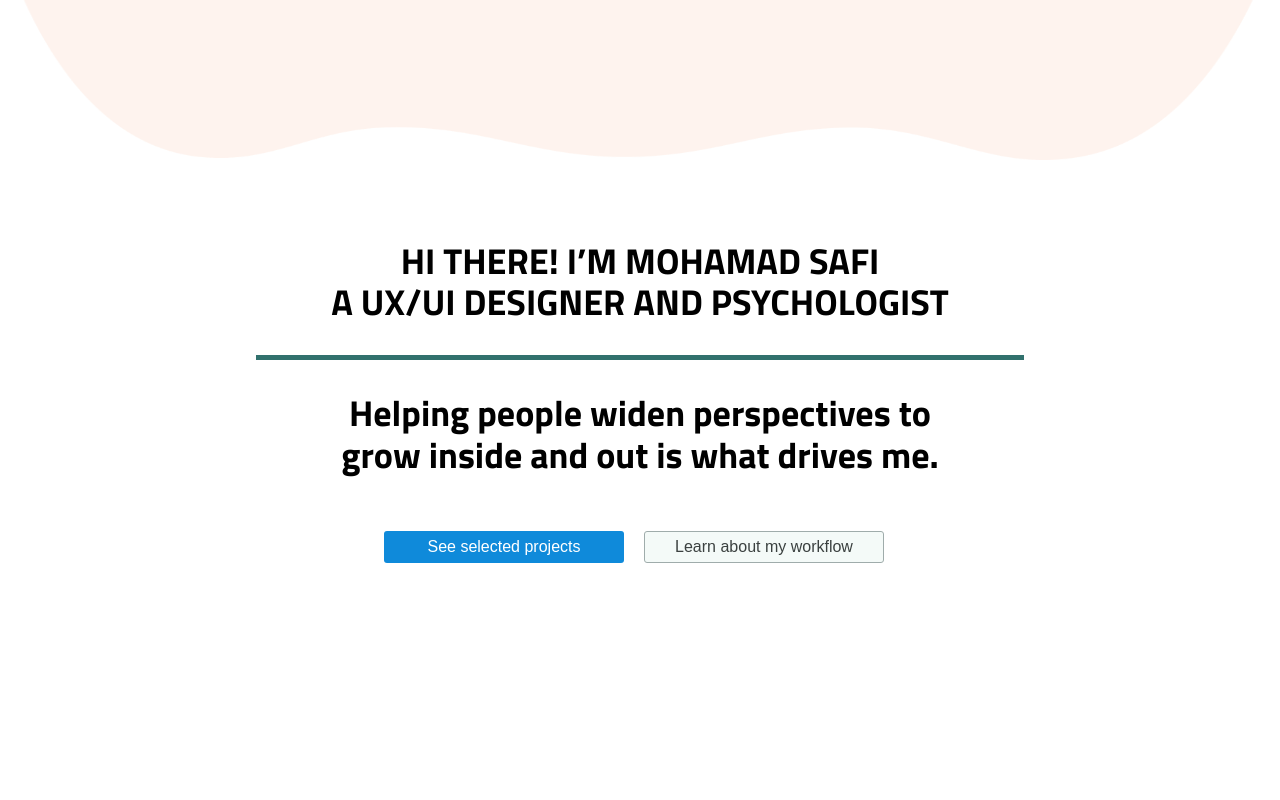
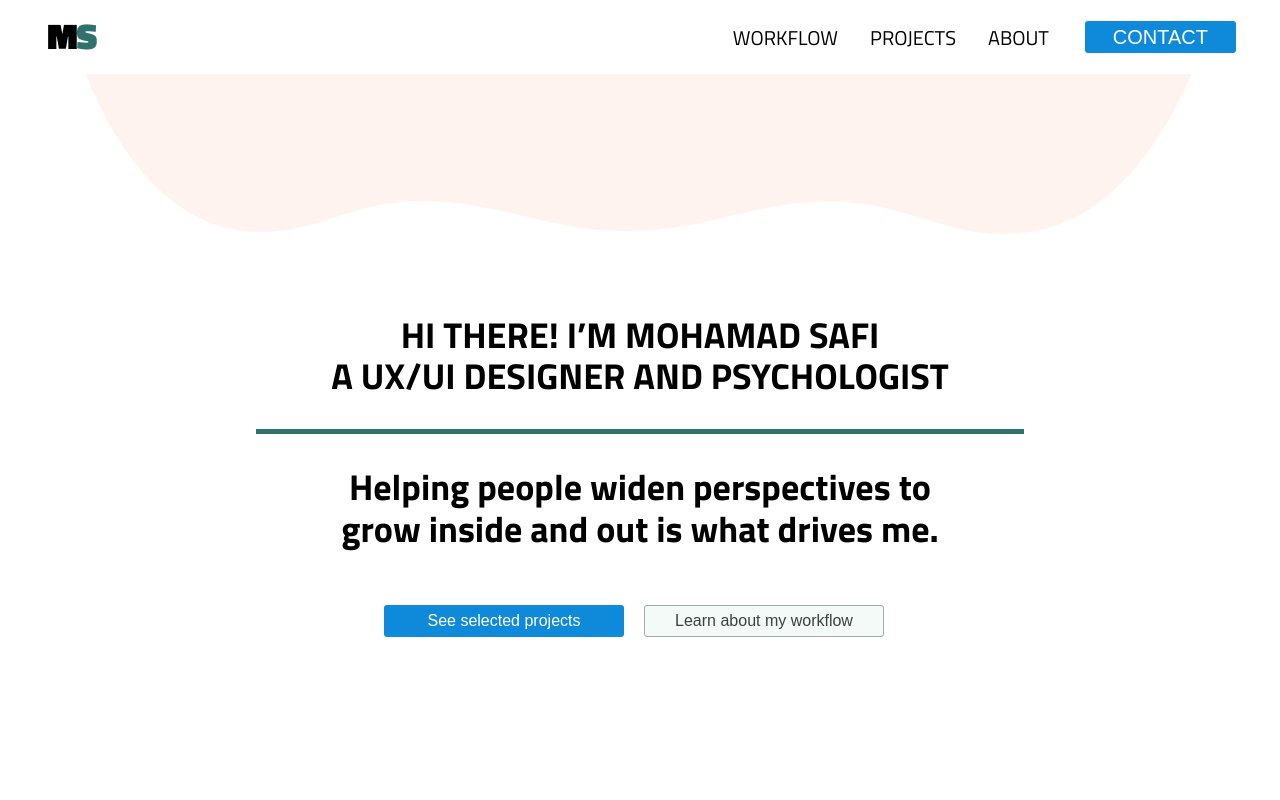
Before and after one commit to alejandroclose/mohamad-safi, a Next.js app: page / in a window 1280 px wide. Shown: the top 800 px of the page. Built offline with nearby package versions, Linux system fonts and the light colour scheme.

Commit message:
started navbar

```diff
--- /dev/null
+++ b/components/Navbar.js
@@ -0,0 +1,32 @@
+import React, { useState } from 'react';
+import styles from "../styles/Navbar.module.css";
+
+export default function Navbar() {
+
+  const [navOpen, setNavOpen] = useState(0)
+
+  return (
+    <div>
+    <div className={styles.container}>
+      <img src="../images/MS.png" className={styles.logo} />
+      <main className={styles.main}>
+        <div className={styles.links}>
+          <div className={styles.anchor}><a href="#workflow">WORKFLOW</a></div>
+          <div className={styles.anchor}><a href="#projects">PROJECTS</a></div>
+          <div className={styles.anchor}><a href="#about">ABOUT</a></div>
+        </div>
+        <button className={styles.contact}>CONTACT</button>
+      </main>
+        <button className={styles.hamburger} onClick={ () => setNavOpen(!navOpen)}></button>
+    </div>
+    <div className={navOpen ? styles.mobile : styles.nodisplay}>
+    <div className={styles.mobilelinks}>
+          <div className={styles.anchor}><a href="#workflow">WORKFLOW</a></div>
+          <div className={styles.anchor}><a href="#projects">PROJECTS</a></div>
+          <div className={styles.anchor}><a href="#about">ABOUT</a></div>
+          <button className={styles.mobilecontact}>CONTACT</button>
+        </div>
+    </div>
+    </div>
+  );
+}
--- a/pages/index.js
+++ b/pages/index.js
@@ -1,4 +1,5 @@
 import Head from 'next/head'
+import Navbar from '../components/Navbar'
 import Home from '../components/Home'
 import Workflow from '../components/Workflow'
 import styles from '../styles/Home.module.css'
@@ -10,6 +11,7 @@ export default function Index() {
         <title>Mohamad Safi | Portfolio</title>
         <link rel="icon" href="/favicon.ico" />
       </Head>
+      <Navbar />
       <Home />
       <Workflow />
       <footer className={styles.footer}>
--- a/styles/Home.module.css
+++ b/styles/Home.module.css
@@ -8,7 +8,7 @@
 }
 
 .splash {
-  width: 100vw;
+  width: 90vw;
   height: 20vh;
 }
 
--- /dev/null
+++ b/styles/Navbar.module.css
@@ -0,0 +1,83 @@
+.container {
+  height: 100%;
+  padding: 0.5rem 2rem;
+  display: flex;
+  flex-direction: row;
+  justify-content: space-between;
+  align-items: center;
+}
+
+.main {
+  height: 100%;
+  width: 50vw;
+  padding: 0.5rem;
+  flex: 1;
+  display: flex;
+  flex-direction: row;
+  justify-content: flex-end;
+  align-items: center;
+}
+
+.nodisplay {
+  display: none;
+}
+
+.logo {
+  margin: 1rem;
+}
+
+.links {
+  margin: 0 1rem;
+  display: flex;
+  flex-direction: row;
+}
+
+.anchor {
+  margin: 0 1rem;
+  font-size: 1.25rem;
+}
+
+.contact {
+  margin: 0 1rem;
+  padding: 0.25rem 1.75rem;
+  font-size: 1.25rem;
+  background: #0f8ada;
+  color: #FFFFFF;
+  margin: 0.25rem;
+  height: 2rem;
+  border: none;
+  border-radius: 3px;
+}
+
+@media screen and (min-width: 600px) {
+  .hamburger {
+    display: none;
+  }
+}
+
+@media (max-width: 600px) {
+
+  .main {
+    display: none;
+  }
+
+  .mobilecontact {
+
+  }
+
+  .container {
+    width: 100vw;
+  }
+
+  .hamburger {
+    margin: 0 1rem;
+    padding: 0.25rem 1.75rem;
+    font-size: 1.25rem;
+    background: #0f8ada;
+    color: #FFFFFF;
+    margin: 0.25rem;
+    height: 2rem;
+    border: none;
+    border-radius: 3px;
+  }
+}
```
Also changed, not shown: public/images/MS.png (added).
